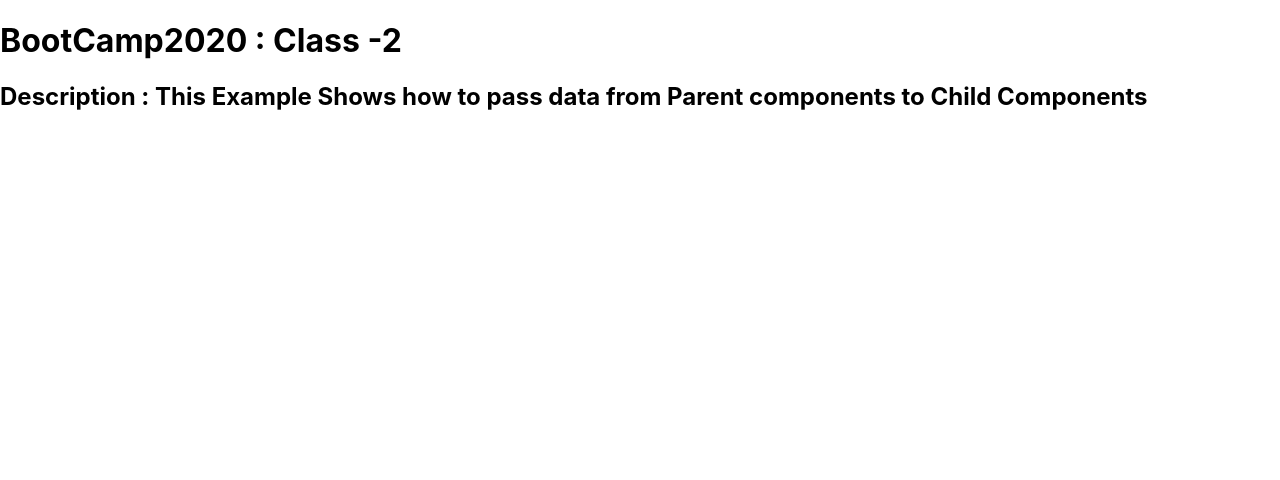
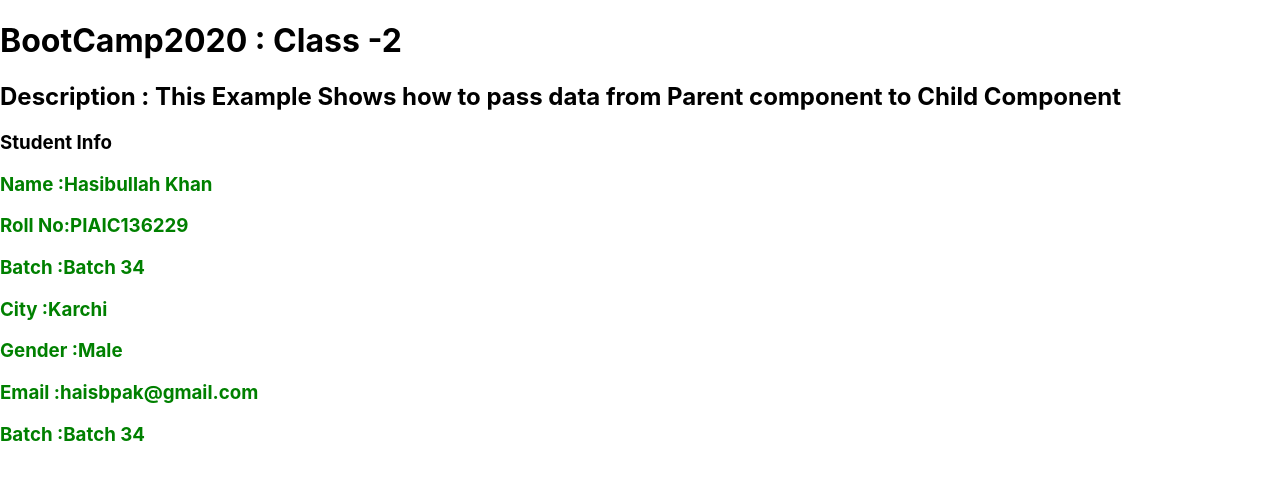
Before and after one commit to hasibullahkhan/botcamp20c2app, a React (Create React App) app: page / in a window 1280 px wide. Shown: the top 480 px of the page. Built offline with nearby package versions, Linux system fonts and the light colour scheme.

Commit message:
create function Components About and Add into App Components for Call

```diff
--- a/src/App.js
+++ b/src/App.js
@@ -1,8 +1,11 @@
 import Header from "./Components/Header"
+import About from "./Components/About"
 function App() {
   return (
     <div>
-      <Header no={2} desc={"This Example Shows how to pass data from Parent components to Child Components"} />
+      <Header no={2} desc={"This Example Shows how to pass data from Parent component to Child Component"} />
+      <About name={"Hasibullah Khan"} roll={"PIAIC136229"} city={"Karchi"} gender={"Male"} email={"haisbpak@gmail.com"} batch={"Batch 34"} />
+
     </div>
   );
 }
--- /dev/null
+++ b/src/Components/About.js
@@ -0,0 +1,15 @@
+function About(props) {
+    return (
+        <div>
+            <h3 style={{ color: "Black" }}>Student Info </h3>
+            <h3 style={{ color: "green" }}>Name   :{props.name} </h3>
+            <h3 style={{ color: "green" }}>Roll No:{props.roll} </h3>
+            <h3 style={{ color: "green" }}>Batch  :{props.batch} </h3>
+            <h3 style={{ color: "green" }}>City   :{props.city} </h3>
+            <h3 style={{ color: "green" }}>Gender :{props.gender} </h3>
+            <h3 style={{ color: "green" }}>Email  :{props.email} </h3>
+            <h3 style={{ color: "green" }}>Batch  :{props.batch} </h3>
+        </div>
+    )
+}
+export default About;
```
